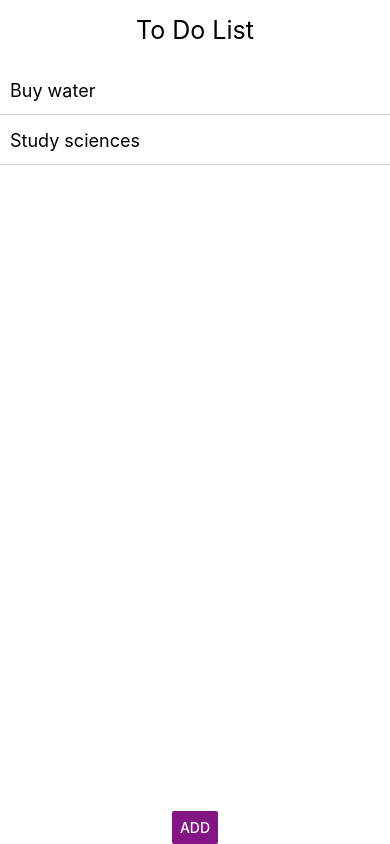
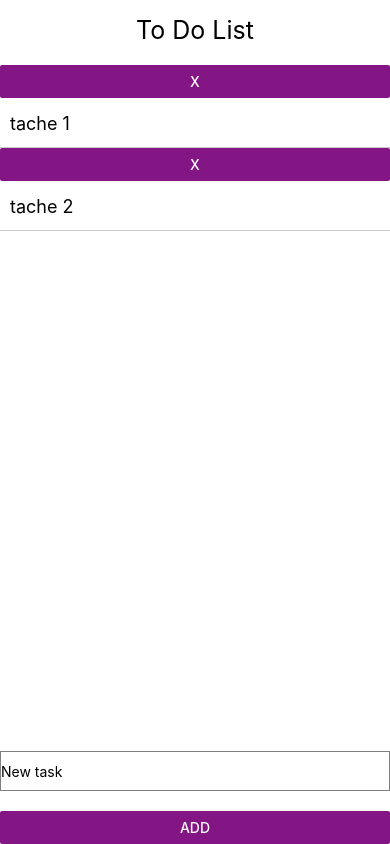
Before and after one commit to ronanren/toDoList, a React Native app: screen / in a window 390 px wide. Built offline with nearby package versions, Linux system fonts and the light colour scheme.

Commit message:
Update App.js

```diff
--- a/App.js
+++ b/App.js
@@ -1,24 +1,68 @@
-import React from 'react';
-import { StyleSheet, Text, View, Button, Alert, FlatList, Dimensions } from 'react-native';
+import React, { Component } from 'react';
+import { StyleSheet, Text, View, Button, Alert, FlatList, Dimensions, TextInput, KeyboardAvoidingView } from 'react-native';
 
-export default function App() {
-    let state = { tasks: [ {name: 'Buy water'},
-            {name: 'Study sciences'}] }
+export default class App extends React.Component {
+  constructor(props) {
+    super(props);
+    this.state = {
+      tasks: [{name: "tache 1"}, {name: "tache 2"}],
+      onChangeText: "New task",
+
+    };
+  }
+  addTask = () => {
+    let tasks = [...this.state.tasks];
+
+    // Add item to it
+    tasks.push({ name: this.state.onChangeText});
+
+    // Set state
+    this.setState({ tasks });
+  }
+
+  deleteTask = () => {
+    let tasks = [...this.state.tasks];
+
+    // Add item to it
+    tasks.push({ name: this.state.onChangeText});
+
+    // Set state
+    this.setState({ tasks });
+  }
+
+
+  render() {
+
     return (
       <View style={styles.container}>
           <Text style={styles.text}>To Do List</Text>
           <FlatList
-          data={state.tasks}
-          renderItem={({item}) => <Text style={styles.item}>{item.name}</Text>}/>
+          data={this.state.tasks}
+          renderItem={({item}) =>
+          <View>
+            <Button style={styles.buttonDelete} onPress={this.deleteTask} title="X" color="#841584"/>
+            <Text style={styles.item}>{item.name}</Text>
+
+            </View> }
+          keyExtractor={(item, index) => index.toString()}/>
+          <KeyboardAvoidingView behavior="padding" enabled>
+          <TextInput
+          style={styles.textInput}
+          onChangeText={onChangeText => this.setState({onChangeText})}
+          value={this.state.onChangeText}
+          />
           <Button
-            onPress={() => Alert.alert('Add tasks !')}
+            onPress={this.addTask}
             title="Add"
             color="#841584"
             />
+          </KeyboardAvoidingView>
+
+
       </View>
 
     );
-}
+} }
 
 let ScreenWidth = Dimensions.get("window").width;
 const styles = StyleSheet.create({
@@ -41,5 +85,15 @@ const styles = StyleSheet.create({
       fontSize: 25,
       marginTop: 15,
       marginBottom: 20
-    }
+    },
+    textInput: {
+      height: 40,
+      borderColor: 'gray',
+      borderWidth: 1,
+      width: ScreenWidth,
+      marginBottom: 20,
+    },
+    buttonDelete: {
+
+    },
 });
```
